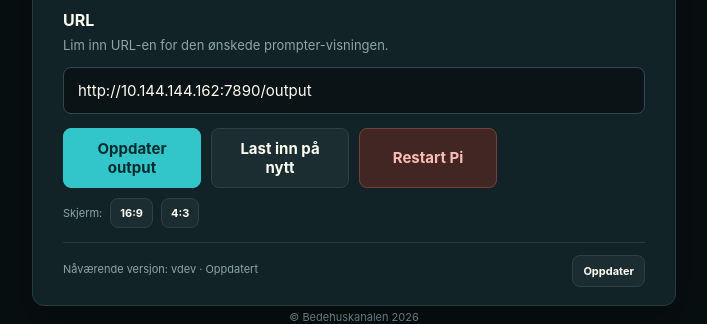
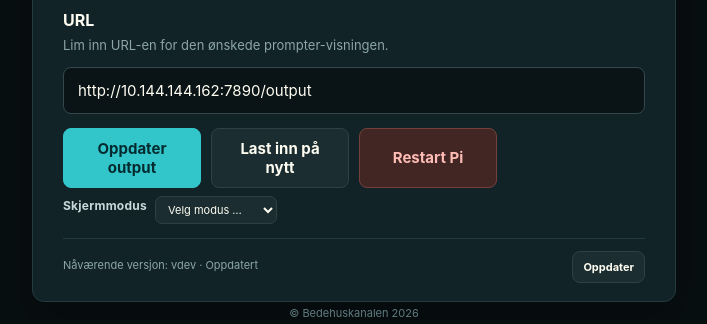
Before and after one commit to tv12bedehuskanalen/bk-prompter-output, a Flask app: page / in a window 1280 px wide. Shown: the part 533-857 px from the top of the page, without its empty margins (286-993 px from the left). Run offline with Flask 3, Linux system fonts and the light colour scheme.

Commit message:
Release v2.3.34

```diff
--- a/raspberry-pi/templates/index.html
+++ b/raspberry-pi/templates/index.html
@@ -82,8 +82,8 @@
       input { width: 100%; border: 1px solid #34484c; border-radius: 8px; background: #0a1416; color: var(--text); padding: 13px 14px; font: inherit; outline-offset: 3px; }
       input:focus { border-color: var(--accent); outline: 2px solid #32c6cb38; }
       .actions { display: grid; grid-template-columns: repeat(4, 1fr); gap: 10px; margin-top: 14px; }
-      .display-mode { display: flex; align-items: center; gap: 8px; margin-top: 10px; color: var(--muted); font-size: 11px; }
-      .display-mode button { min-height: 30px; padding: 5px 9px; font-size: 11px; }
+      .display-mode { display: flex; align-items: center; gap: 8px; margin-top: 8px; color: var(--muted); font-size: 11px; }
+      .display-mode select { min-height: 28px; border: 1px solid #303f42; border-radius: 7px; background: #1b2d30; color: var(--text); padding: 4px 8px; font: inherit; font-size: 11px; }
       .software { margin-top: 14px; padding-top: 12px; border-top: 1px solid var(--border); display: flex; align-items: center; justify-content: space-between; gap: 12px; font-size: 11px; color: var(--muted); }
       .software button { min-height: 32px; padding: 6px 10px; font-size: 11px; }
       .progress { display: none; height: 4px; margin-top: 10px; overflow: hidden; border-radius: 4px; background: #263b3e; }
@@ -142,7 +142,7 @@
             <button type="button" data-action="refresh">Last inn på nytt</button>
             <button class="danger" type="button" data-action="reboot">Restart Pi</button>
           </div>
-          <div class="display-mode"><span>Skjerm:</span><button type="button" data-display-mode="fullscreen">16:9</button><button type="button" data-display-mode="4:3">4:3</button></div>
+          <div class="display-mode"><label for="displayMode">Skjermmodus</label><select id="displayMode"><option value="">Velg modus …</option><option value="fullscreen">16:9 – fullskjerm</option><option value="4:3">4:3 – TP-900</option></select></div>
           <div class="software"><div><span id="softwareStatus">{{ 'Nåværende versjon: ' ~ version ~ (' · Ny versjon tilgjengelig: ' ~ update_available if update_available else ' · Oppdatert') }}</span><p id="message" role="status" aria-live="polite">{{ update_status }}</p></div><button type="button" data-action="software-update">Oppdater</button></div>
           <div class="progress" id="updateProgress" aria-hidden="true"></div>
         </div>
@@ -234,13 +234,15 @@
         setTimeout(poll, 1500);
       }
       document.querySelectorAll("[data-action]").forEach(button => button.addEventListener("click", () => send(button.dataset.action)));
-      document.querySelectorAll("[data-display-mode]").forEach(button => button.addEventListener("click", async () => {
-        const data = new FormData(); data.append("display_mode", button.dataset.displayMode);
-        button.disabled = true;
-        try { const response = await fetch("/", { method: "POST", body: data }); if (!response.ok) throw new Error(); message.textContent = `Skjerm satt til ${button.dataset.displayMode}.`; }
+      document.getElementById("displayMode").addEventListener("change", async event => {
+        const mode = event.target.value;
+        if (!mode) return;
+        const data = new FormData(); data.append("display_mode", mode);
+        event.target.disabled = true;
+        try { const response = await fetch("/", { method: "POST", body: data }); if (!response.ok) throw new Error(); message.textContent = `Skjerm satt til ${mode === "4:3" ? "4:3" : "16:9"}.`; }
         catch (_) { message.textContent = "Kunne ikke endre skjermmodus."; }
-        finally { button.disabled = false; }
-      }));
+        finally { event.target.disabled = false; event.target.value = ""; }
+      });
       input.addEventListener("keydown", event => { if (event.key === "Enter") send("update"); });
       function resetToOutput() {
         input.value = outputUrl;
```
Also changed, not shown: 1 other file.
